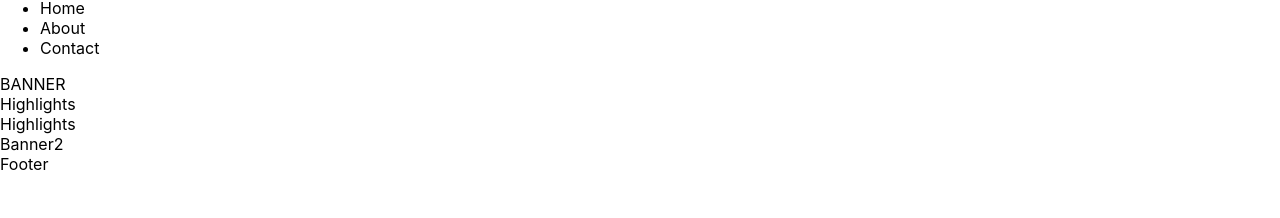
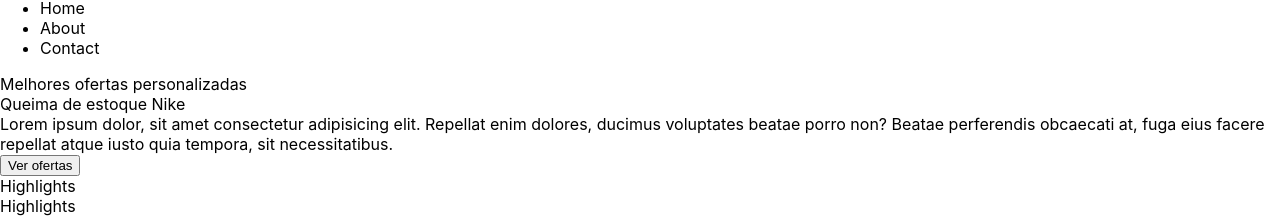
Before and after one commit to RafaelGadelhaSantiago/dc-project, a React (Create React App) app: page / in a window 1280 px wide. Shown: the part 344-562 px from the top of the page. Built offline with nearby package versions, Linux system fonts and the light colour scheme.

Commit message:
Update Banner.jsx

```diff
--- a/src/Banner.jsx
+++ b/src/Banner.jsx
@@ -1,9 +1,11 @@
 function Banner() {
     return (
         <div>
-            <div>
-                BANNER
+            <div>Melhores ofertas personalizadas
             </div>
+            <div>Queima de estoque Nike</div>
+            <div>Lorem ipsum dolor, sit amet consectetur adipisicing elit. Repellat enim dolores, ducimus voluptates beatae porro non? Beatae perferendis obcaecati at, fuga eius facere repellat atque iusto quia tempora, sit necessitatibus.</div>
+            <div><input type="button" value="Ver ofertas" /></div>
 
         </div>
     );
```
